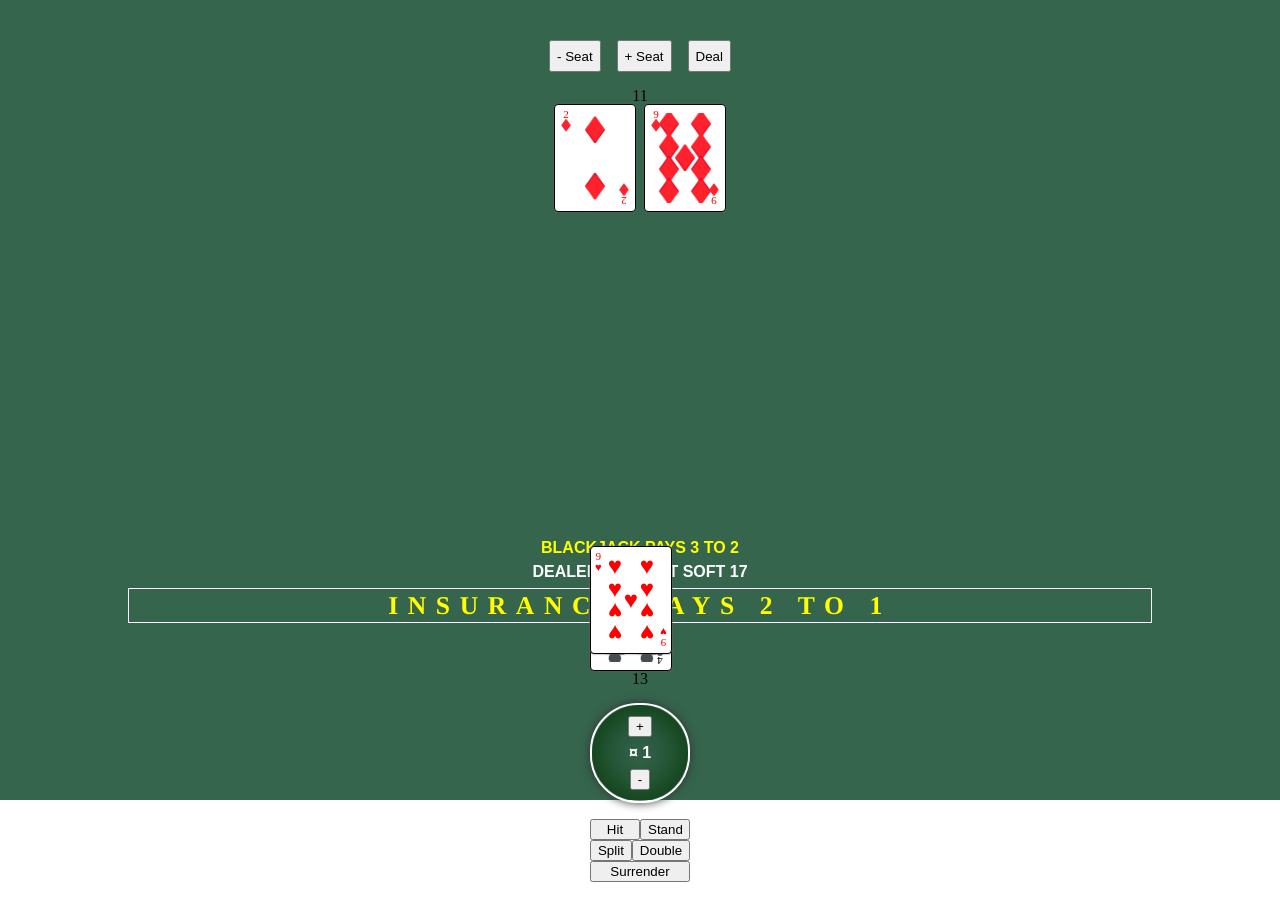
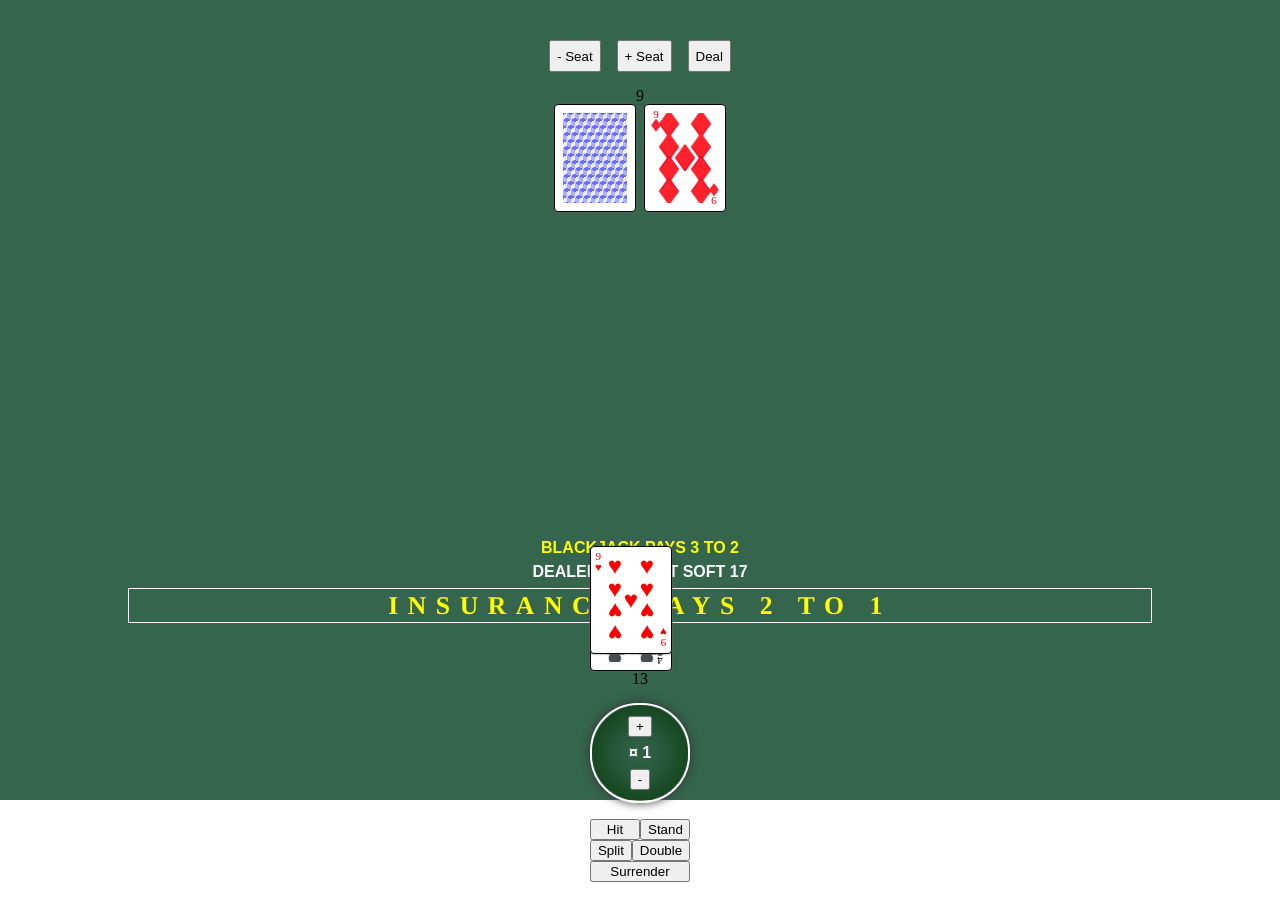
Before and after one commit to theresamclaird/blackjack, a React (Create React App) app: page / in a window 1280 px wide. Both pictures are taken after a click on the button "Deal". Shown: the top 920 px of the page. Built offline with nearby package versions, Linux system fonts and the light colour scheme.

Commit message:
hides initial dealer card

```diff
--- a/src/components/Card/Card.jsx
+++ b/src/components/Card/Card.jsx
@@ -1,10 +1,10 @@
 import React from 'react';
-import { Box, Flex } from '../Box';
+import { Box } from '../Box';
 import Pip from './Pip';
 import Corner from './Corner';
 import Face from './Face';
 
-export const Card = ({ sx, suit, rank, value }) => {
+export const Card = ({ sx, suit, rank, value, showBack = false }) => {
     const pip = { hearts: '♥', diamonds: '♦️', clubs: '♣️', spades: '♠' }[suit];
     const color = suit === 'hearts' || suit === 'diamonds' ? 'red' : 'black';
 
@@ -399,6 +399,36 @@ export const Card = ({ sx, suit, rank, value }) => {
     const isFace = rank === 'jack' || rank === 'queen' || rank === 'king';
     const applesauce = isFace ? {} : pipStyle; // todo fix this.
 
+    const Front = () => (
+        <Box sx={{
+            px: '0.5rem',
+            width: `4rem`,
+            height: `${4 * 1.4}rem`,
+            display: 'grid',
+            gridTemplateColumns: 'repeat(6, 1fr)',
+            gridTemplateRows: 'repeat(16, 1fr)',
+            overflow: 'hidden',
+            ...applesauce,
+        }}>
+            {isFace ? <Face suit={suit} rank={rank} pip={pip} color={color} /> : <Pips value={value} />}
+            <Corner rank={rank} pip={pip} sx={{ top: '0.25rem', left: '0.25rem', color }} />
+            <Corner rank={rank} pip={pip} sx={{ bottom: '0.25rem', right: '0.25rem', transform: 'rotate(180deg)', color }} />
+        </Box>
+    );
+
+    const Back = () => (
+        <Box sx={{
+            px: '0.5rem',
+            width: '4rem',
+            height: `${4 * 1.4}rem`,
+            backgroundColor: '#e5e5f7',
+            opacity: '0.8',
+            backgroundImage: 'linear-gradient(30deg, #444cf7 12%, transparent 12.5%, transparent 87%, #444cf7 87.5%, #444cf7), linear-gradient(150deg, #444cf7 12%, transparent 12.5%, transparent 87%, #444cf7 87.5%, #444cf7), linear-gradient(30deg, #444cf7 12%, transparent 12.5%, transparent 87%, #444cf7 87.5%, #444cf7), linear-gradient(150deg, #444cf7 12%, transparent 12.5%, transparent 87%, #444cf7 87.5%, #444cf7), linear-gradient(60deg, #444cf777 25%, transparent 25.5%, transparent 75%, #444cf777 75%, #444cf777), linear-gradient(60deg, #444cf777 25%, transparent 25.5%, transparent 75%, #444cf777 75%, #444cf777)',
+            backgroundSize: '8px 14px',
+            backgroundPosition: '0 0, 0 0, 4px 7px, 4px 7px, 0 0, 4px 7px',
+        }} />
+    );
+
     return (
         <Box sx={{
             boxShadow: '0 0 2px #666',
@@ -410,21 +440,7 @@ export const Card = ({ sx, suit, rank, value }) => {
             p: '0.5rem',
             ...sx,
         }}>
-            <Box sx={{
-                display: 'block',
-                px: '0.5rem',
-                width: `4rem`,
-                height: `${4 * 1.4}rem`,
-                display: 'grid',
-                gridTemplateColumns: 'repeat(6, 1fr)',
-                gridTemplateRows: 'repeat(16, 1fr)',
-                overflow: 'hidden',
-                ...applesauce,
-            }}>
-                {isFace ? <Face suit={suit} rank={rank} pip={pip} color={color} /> : <Pips value={value} />}
-                <Corner rank={rank} pip={pip} sx={{ top: '0.25rem', left: '0.25rem', color }} />
-                <Corner rank={rank} pip={pip} sx={{ bottom: '0.25rem', right: '0.25rem', transform: 'rotate(180deg)', color }} />
-            </Box>
+            {showBack ? <Back /> : <Front />}
         </Box>
     );
 };
--- a/src/components/Table/DealerCards.jsx
+++ b/src/components/Table/DealerCards.jsx
@@ -6,7 +6,7 @@ const DealerCards = ({ sx = {}, hand }) => (
     <Box sx={{ height: '30rem' }}>
         <Flex sx={{ justifyContent: 'center' }}>{hand.reportHandValue}</Flex>
         <Flex sx={{ flexDirection: 'row', justifyContent: 'center', gap: '0.5rem', ...sx }}>
-            {hand.cards.map((card, index) => <React.Fragment key={`dealer-card-${index}`}><Card {...card} /></React.Fragment>)}
+            {hand.cards.map((card, index) => <React.Fragment key={`dealer-card-${index}`}><Card showBack={hand.hide && index === 0} {...card} /></React.Fragment>)}
         </Flex>
     </Box>
 );
--- a/src/components/Table/Table.jsx
+++ b/src/components/Table/Table.jsx
@@ -67,6 +67,14 @@ class DealerHand extends Hand {
         super();
         this.bet = null;
         this.cards = cards;
+        this.hide = true;
+    }
+    get reportHandValue() {
+        if (this.hide) { return this.cards[1].value }
+        return super.reportHandValue;
+    }
+    showHiddenCard() {
+        this.hide = false;
     }
 }
 
@@ -94,6 +102,7 @@ export const Table = () => {
     };
     const dealerAction = () => {
         const newHand = new DealerHand(dealerHand.cards);
+        newHand.showHiddenCard();
         while (newHand.value.soft < 18 && newHand.value.hard < 17) {
             newHand.addCard(shoe.pop());
         }
```
